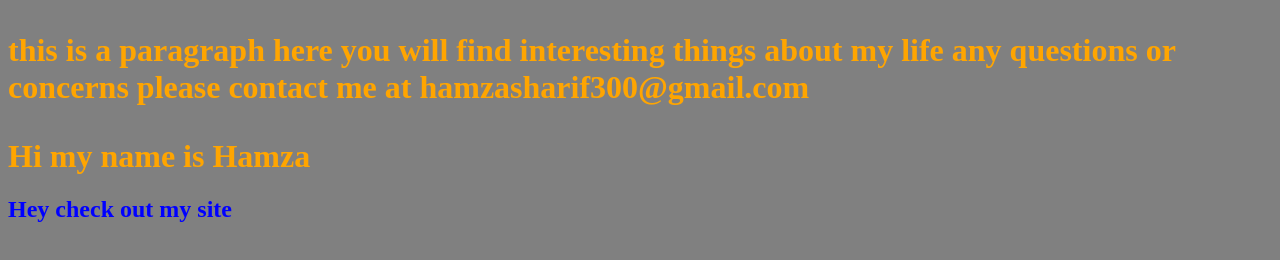
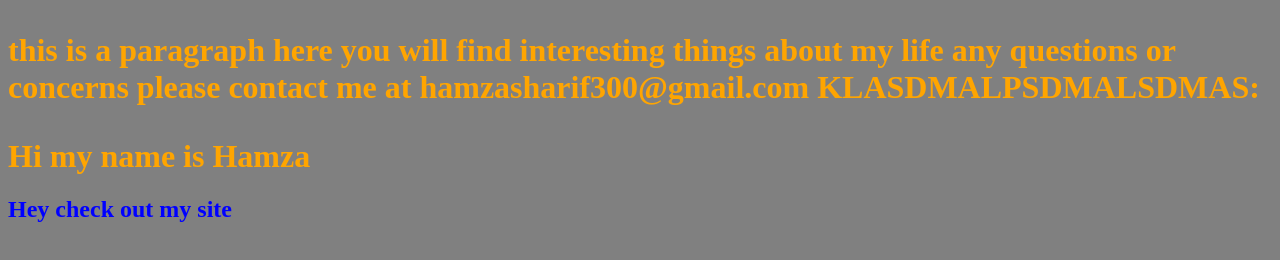
Before and after one commit to HamzaSharif300/personal-website, a plain HTML site: page index.html in a window 1280 px wide. Drawn offline with Linux system fonts and the light colour scheme.

Commit message:
changd my index.html file

```diff
--- a/index.html
+++ b/index.html
@@ -23,7 +23,7 @@ h2{
 this is a paragraph
 here you will find interesting things about my life any questions or concerns please contact me at hamzasharif300@gmail.com
 
-
+KLASDMALPSDMALSDMAS:
 
 
 </p>
```
